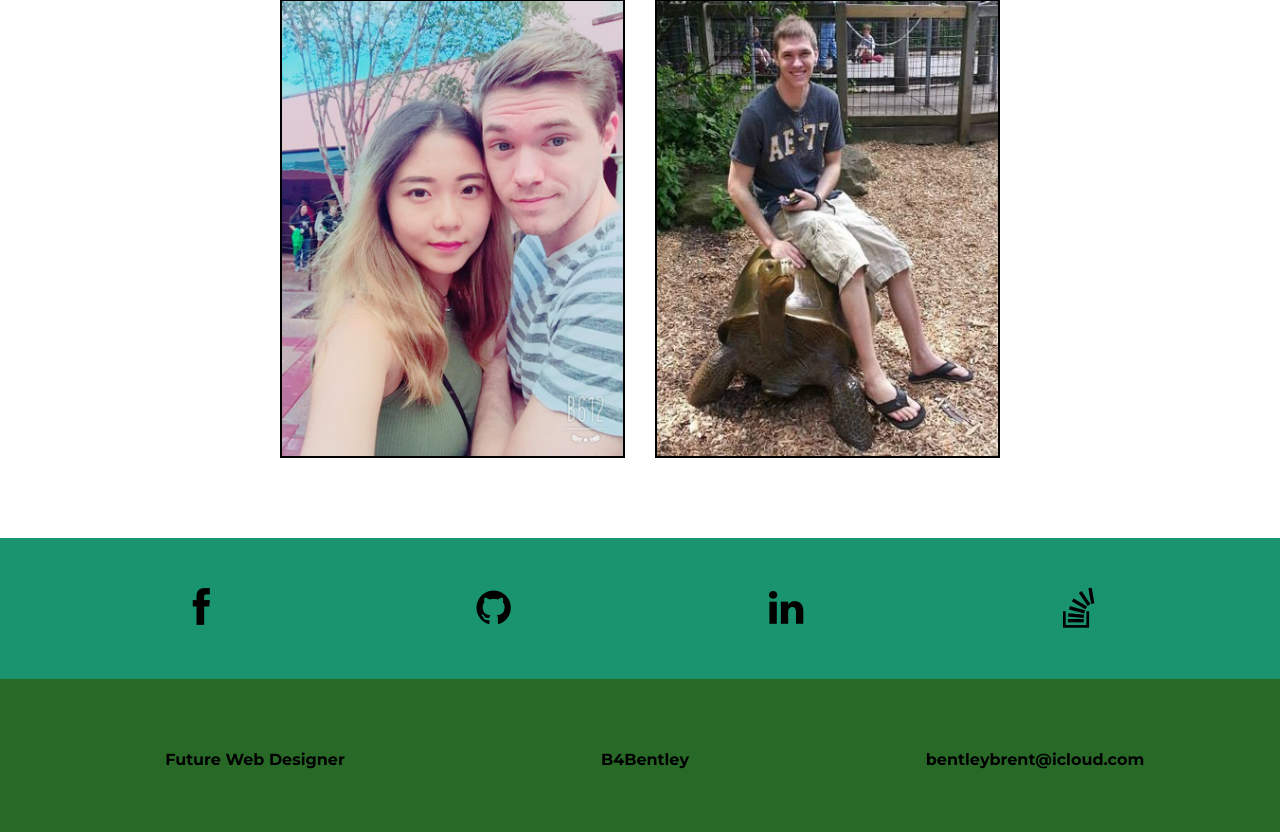
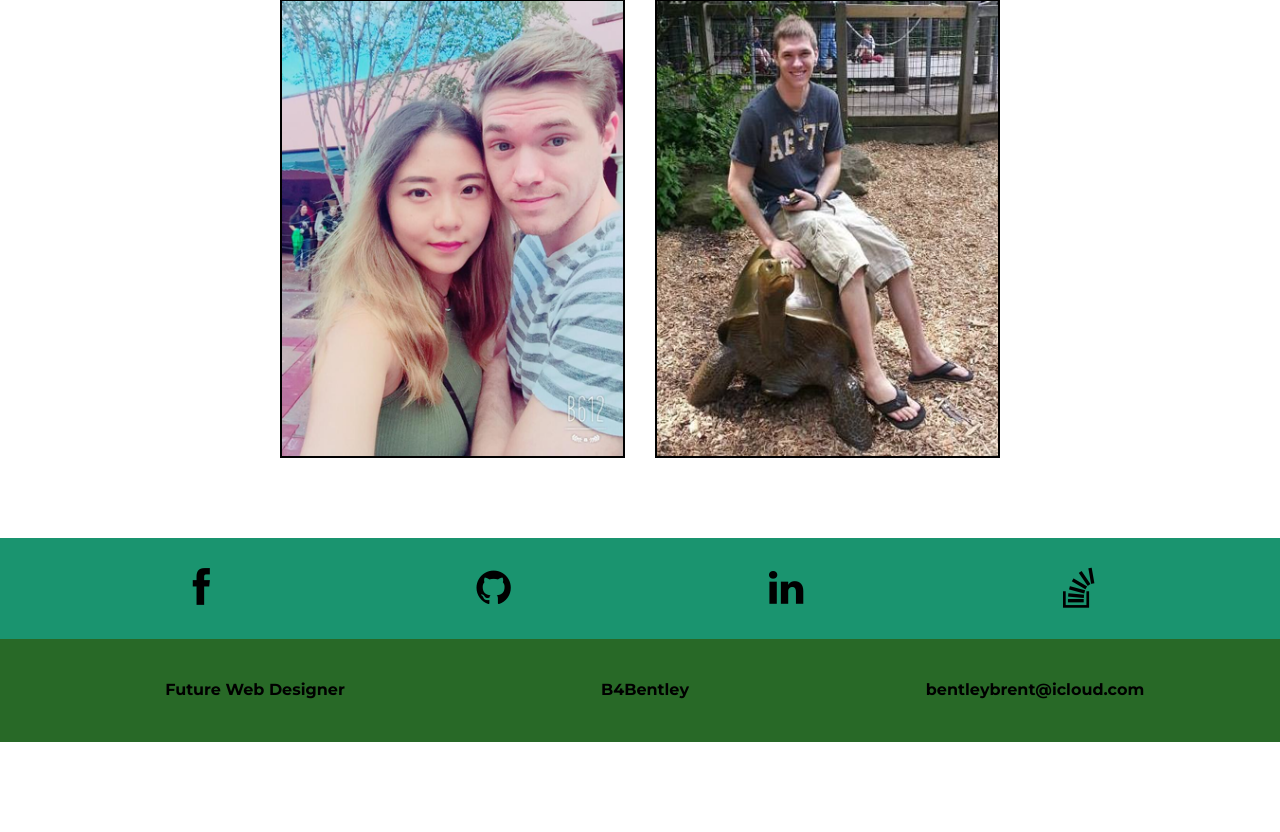
Before and after one commit to b4bentley/portfolio, a PHP site: page /index.php in a window 1280 px wide. Shown: the part 1016-1848 px from the top of the page. After the commit the page ends 1758 px from the top, so only its background shows below. Run offline with PHP 8.4, Linux system fonts and the light colour scheme; some libraries are stand-ins or nearby versions.

Commit message:
updated part1

```diff
--- a/part1/assets/css/style.css
+++ b/part1/assets/css/style.css
@@ -132,8 +132,8 @@ h1, h2, h3, h4, h5, h6 {
 }
 
 #social {
-	padding-top: 50px;
-	padding-bottom: 50px;
+	padding-top: 30px;
+	padding-bottom: 30px;
 	background-color: #1a946f;
 }
 
@@ -147,8 +147,8 @@ h1, h2, h3, h4, h5, h6 {
 }
 
 #footerwrap {
-	padding-top: 70px;
-	padding-bottom: 50px;
+	padding-top: 40px;
+	padding-bottom: 30px;
 	background-color: #286927;
 }
 
@@ -229,5 +229,5 @@ h1, h2, h3, h4, h5, h6 {
 }
 
 form{
-	margin-top: 30px;
+	margin-top: 70px;
 }
```
